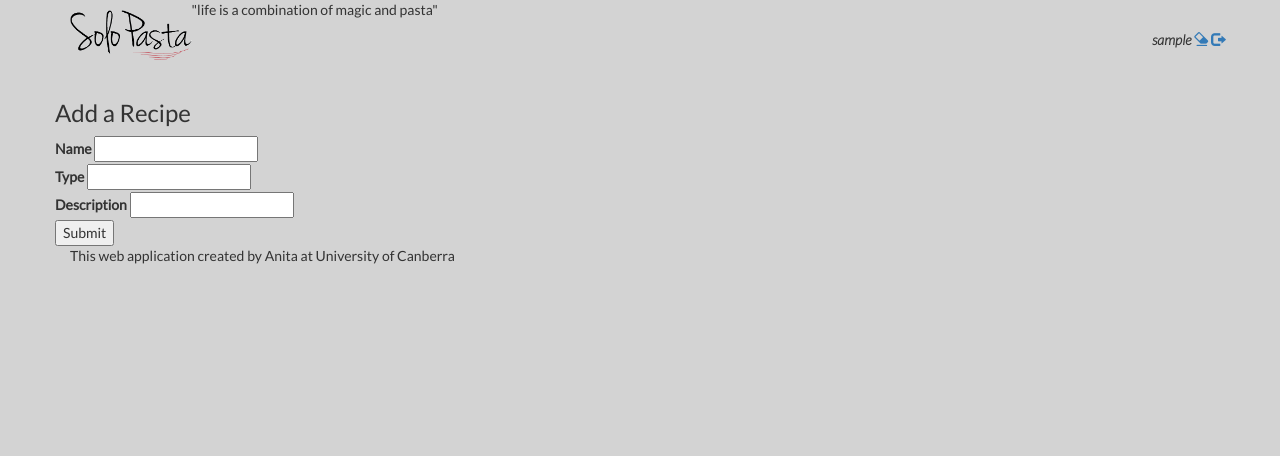
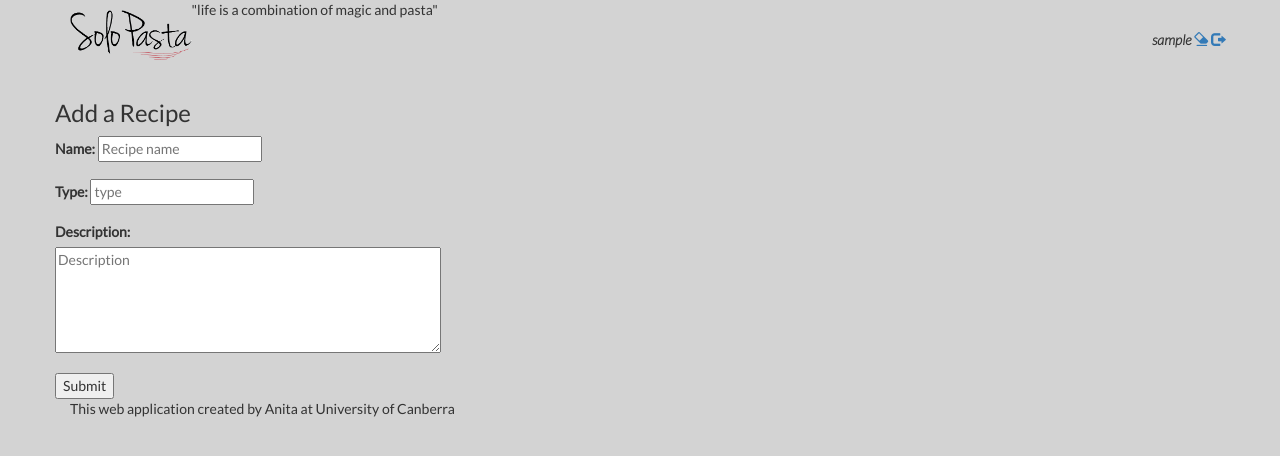
Before and after one commit to AnitaHeleta/bewd-assignment1-solopasta, a PHP site: page /bewd-assignment1-solopasta/recipes/add-recipe.php in a window 1280 px wide. Shown: the top 456 px of the page. Run offline with PHP 8.4, Linux system fonts and the light colour scheme; the visitor is signed in with stand-in values (Sample User, id 1); some libraries are stand-ins or nearby versions.

Commit message:
introduced bootstrap validation on Add recipe screen

```diff
--- a/Public/recipes/add-recipe.php
+++ b/Public/recipes/add-recipe.php
@@ -33,18 +33,24 @@ if (isset($_POST['submit'])) {
 <div class="row">
     <div class="col">
         <h3>Add a Recipe</h3>
-
         <!--form to collect data for each recipe-->
-        <form method="post">
-            <label for="name">Name</label>
-            <input type="text" name="name" id="name">
-            <br>
-            <label for="type">Type</label>
-            <input type="text" name="type" id="type">
-            <br>
-            <label for="description">Description</label>
-            <input type="text" name="description" id="description">
-            <br>
+        <form method="post" role="form" data-toggle="validator">
+            <div class="form-group">
+                <label for="name">Name: </label>
+                <input name="name" id="name" placeholder="Recipe name" type="text" value="" required="required" data-error="Please enter a recipe">
+                <div class="help-block with-errors"></div>
+            </div>
+            <div class="form-group">
+                <label for="type">Type: </label>
+                <input name="type" id="type" placeholder="type" type="text" value="" maxlength="30" required="required" data-error="Please enter a type.">
+                <div class="help-block with-errors"></div>
+            </div>
+            <div class="form-group">
+                <label for="description">Description: </label>
+                <br>
+                <textarea rows="5" cols="50" maxlength="250" name="description" id="description" placeholder="Description" type="text" value="" required="required" data-error="Please enter a description."></textarea>
+                <div class="help-block with-errors"></div>
+            </div>
             <input type="submit" name="submit" value="Submit">
         </form>
     </div>
--- a/Public/templates/html_head.php
+++ b/Public/templates/html_head.php
@@ -12,5 +12,8 @@ require_once(__ROOT__ . "/common.php");
     <link href='http://fonts.googleapis.com/css?family=Lato:100,300,400,300italic' rel='stylesheet' type='text/css'>
     <link rel="stylesheet" href='https://maxcdn.bootstrapcdn.com/bootstrap/3.3.7/css/bootstrap.min.css'>
     <link rel="stylesheet" href="<?php echo normalize_url("assets/css/style.css") ?>"/>
+    <script src="https://ajax.googleapis.com/ajax/libs/jquery/1.11.3/jquery.min.js"></script>
+    <script src="https://maxcdn.bootstrapcdn.com/bootstrap/3.3.7/js/bootstrap.min.js"></script>
+    <script src="https://cdnjs.cloudflare.com/ajax/libs/1000hz-bootstrap-validator/0.11.9/validator.min.js"></script>
 </head>
 <body>
```
